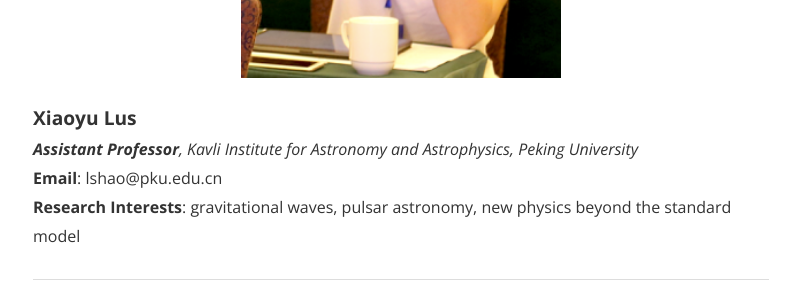
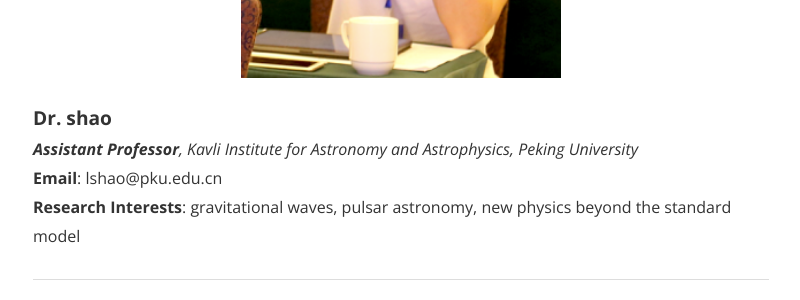
Before and after one commit to gravity-group/gravity-group.github.io, a Jekyll site: the page built from members.md, in a window 1280 px wide and 900 px high, scrolled down 365 px. Shown: the part 156-456 px from the top of the window, without its empty margins (239-1039 px from the left). Built offline with Jekyll 4.4.1, drawn with Linux system fonts in a browser that asks for light colours; nearby versions of some CDN libraries.

Commit message:
update member

```diff
--- a/members.md
+++ b/members.md
@@ -24,7 +24,7 @@ permalink: /member/
 
 <img src="{{ site.baseurl }}/assets/Shao_Lijing.png" title="Profile Picture" class="profile">
 
-<big><b>Xiaoyu Lus</b></big><br>
+<big><b>Dr. shao</b></big><br>
 <i><b>Assistant Professor</b>, Kavli Institute for Astronomy and Astrophysics,
   Peking University</i><br>
 <b>Email</b>: lshao@pku.edu.cn<br>
```
